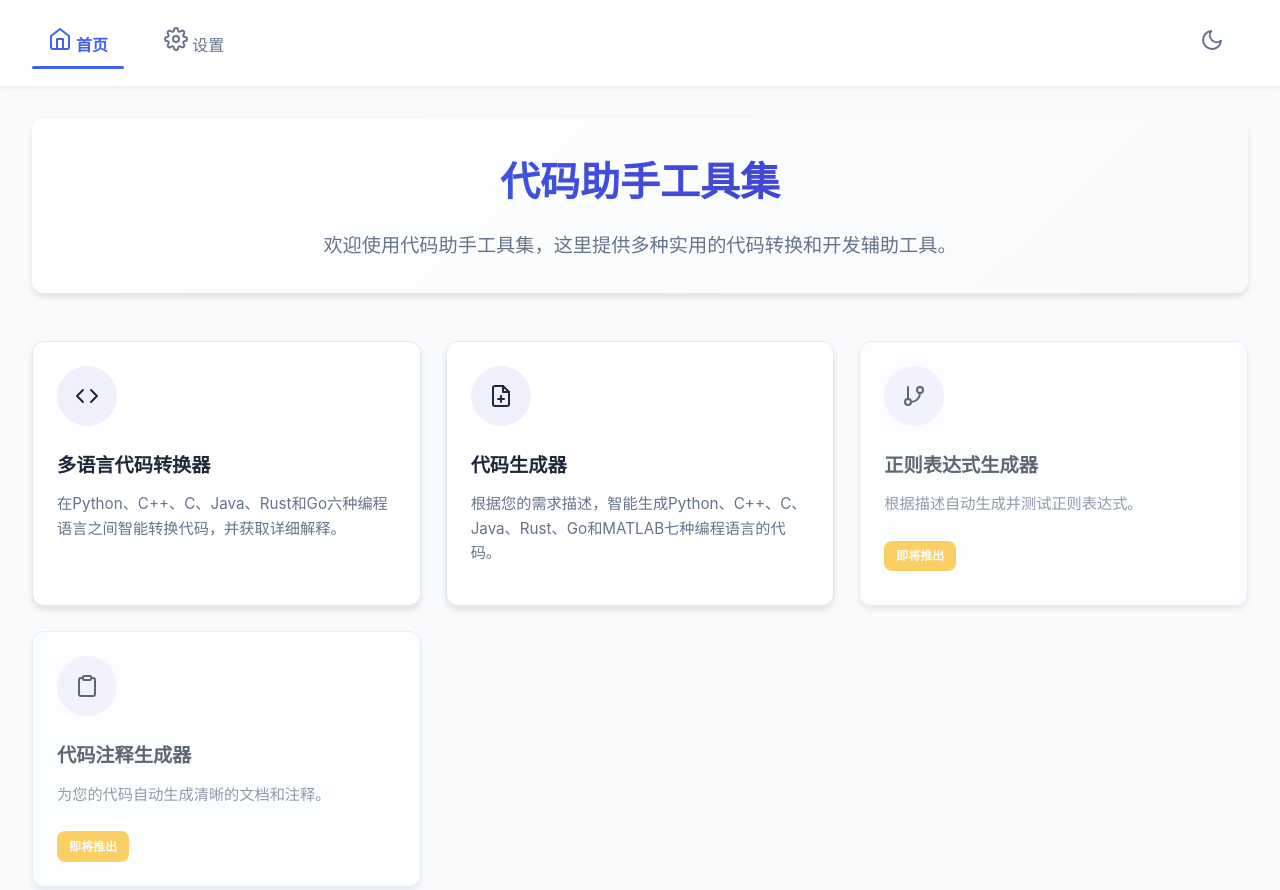
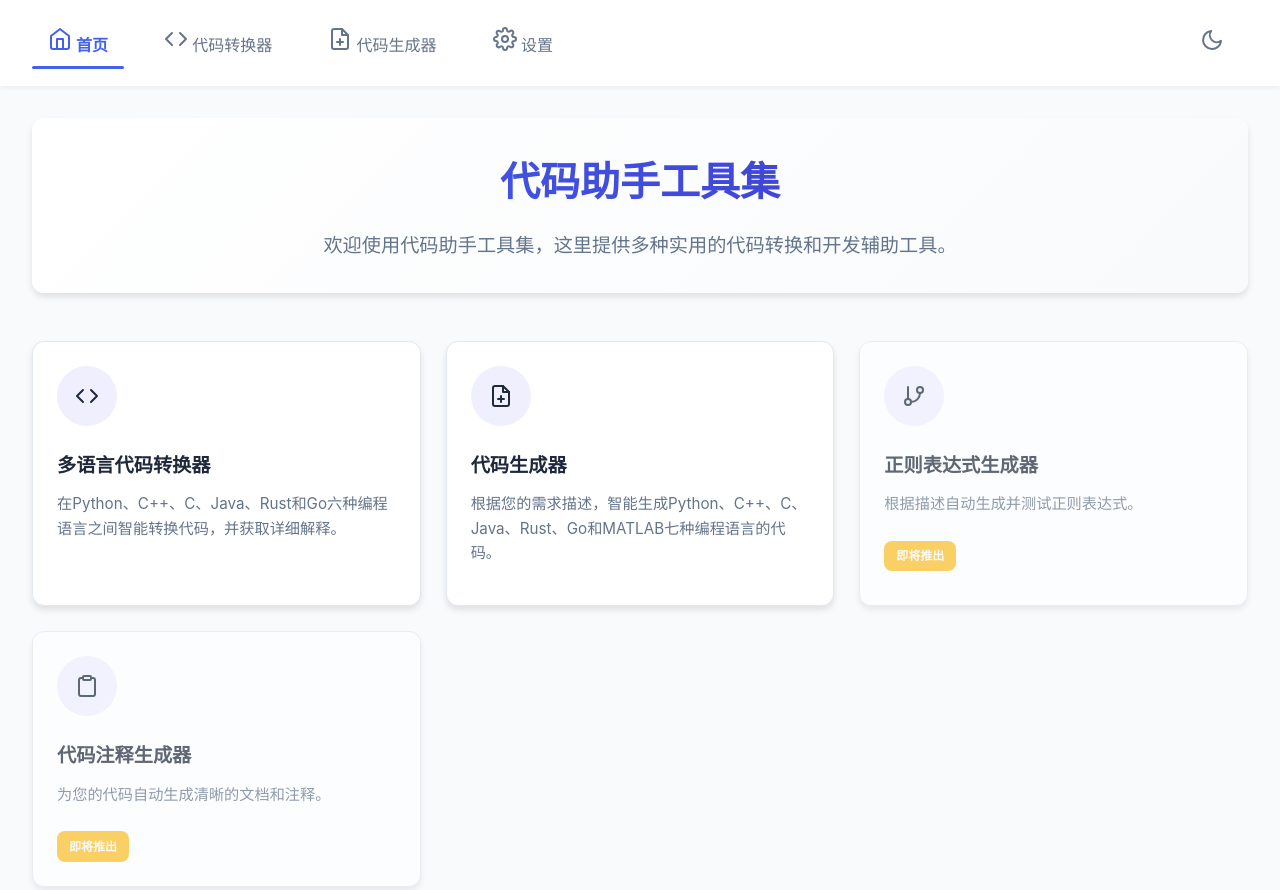
Before and after one commit to gary-50/gary-50.github.io, a plain HTML site: page index.html in a window 1280 px wide. Shown: the top 890 px of the page. Drawn offline with nearby package versions, Linux system fonts and the light colour scheme.

Commit message:
更改了文档，完善了导航页

```diff
--- a/index.html
+++ b/index.html
@@ -22,6 +22,12 @@
         <div class="nav-links">
             <a href="index.html" class="active">
                 <i data-feather="home"></i> 首页
+            </a>
+            <a href="pages/code-converter.html">
+                <i data-feather="code"></i> 代码转换器
+            </a>
+            <a href="pages/code-generator.html">
+                <i data-feather="file-plus"></i> 代码生成器
             </a>
             <a href="pages/settings.html">
                 <i data-feather="settings"></i> 设置
```
Also changed, not shown: pages/code-converter.html (+3 -0 lines), pages/settings.html (+6 -0 lines), README.md.
